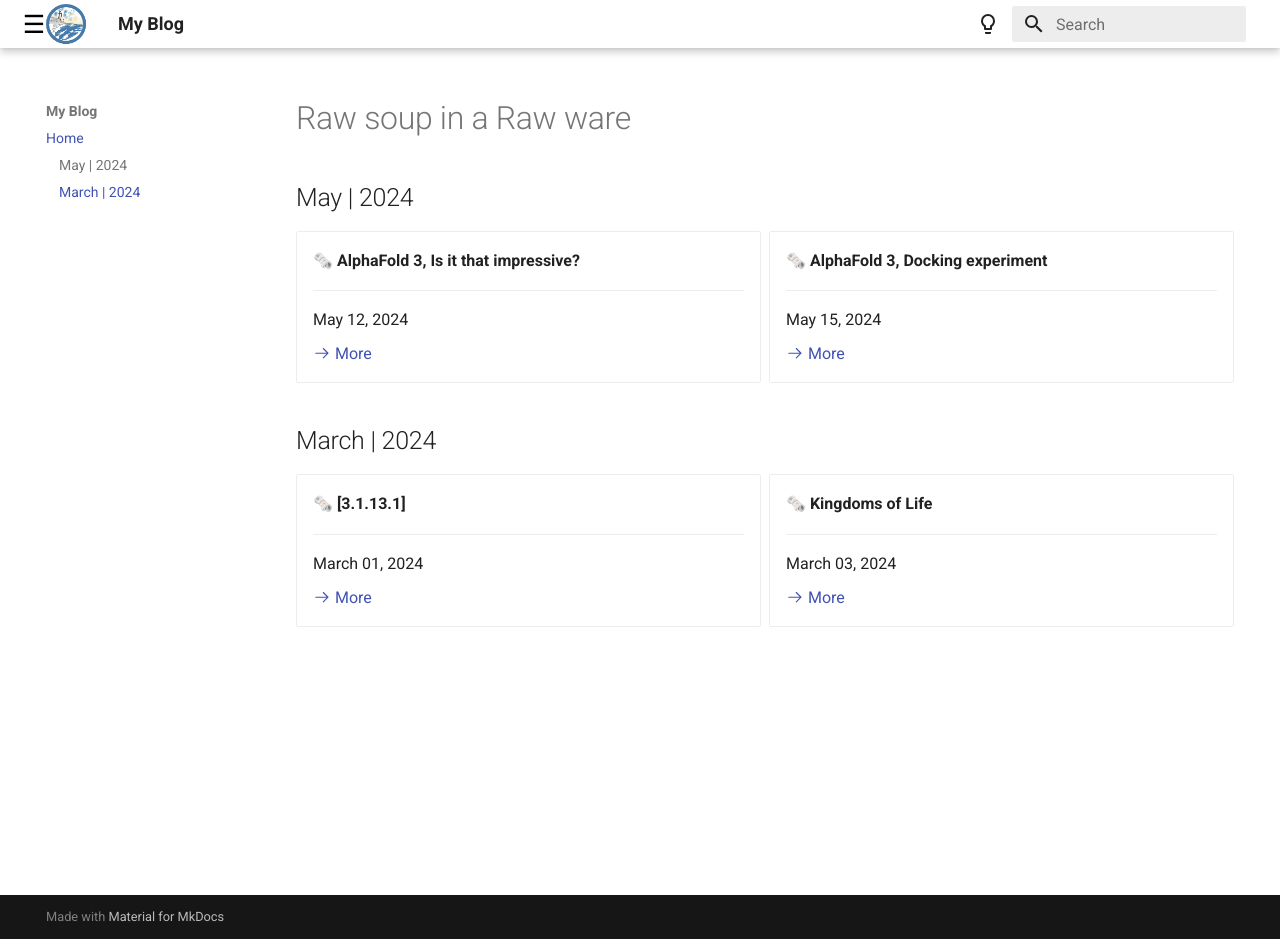
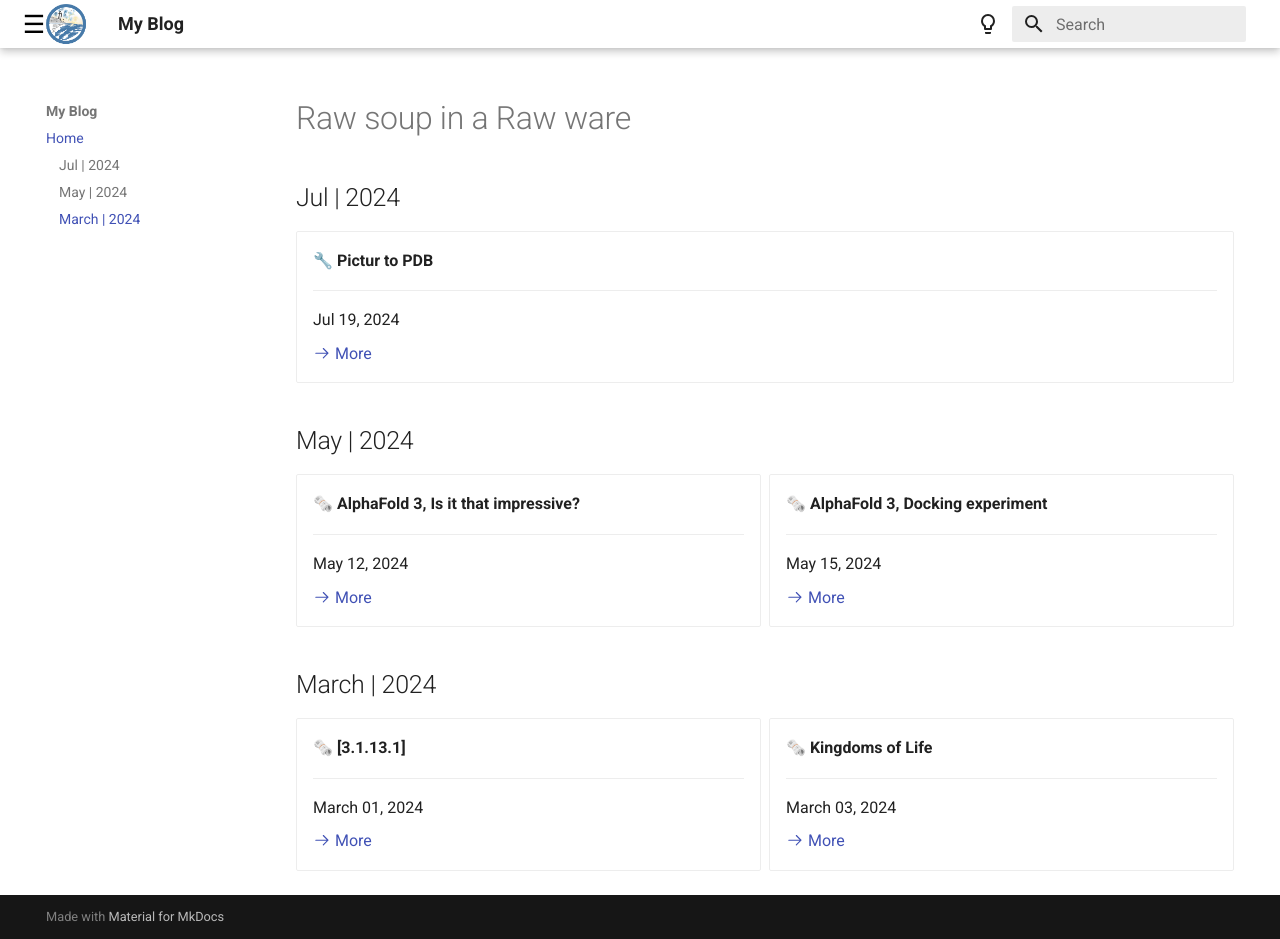
Before and after one commit to salireza111/Myblog, an MkDocs documentation site: the page built from docs/index.md, in a window 1280 px wide and 939 px high. Built offline with MkDocs 1.6.1 and Material for MkDocs 9.7.7, drawn with Linux system fonts in a browser that asks for light colours; the version menu is left out.

Commit message:
Update index.md

```diff
--- a/docs/index.md
+++ b/docs/index.md
@@ -1,4 +1,16 @@
 # Raw soup in a Raw ware
+
+## Jul | 2024
+
+<div class="grid cards" markdown>
+-   🔧 __Pictur to PDB__
+
+    ---
+
+    Jul 19, 2024
+
+    [:octicons-arrow-right-24: More](./Texts/11/11.md)
+</div>
 
 ## May | 2024
 
```
